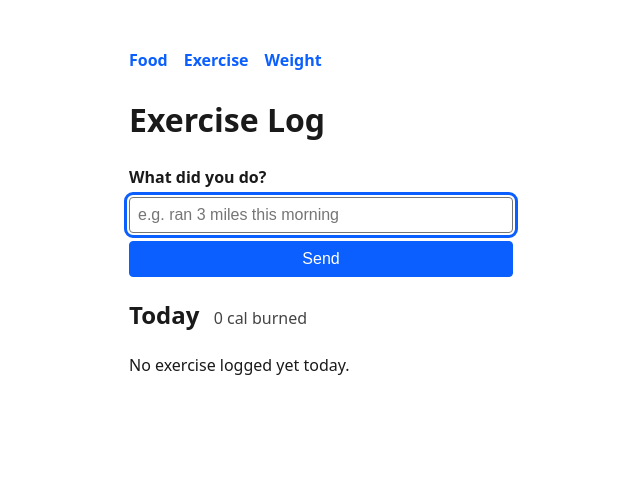
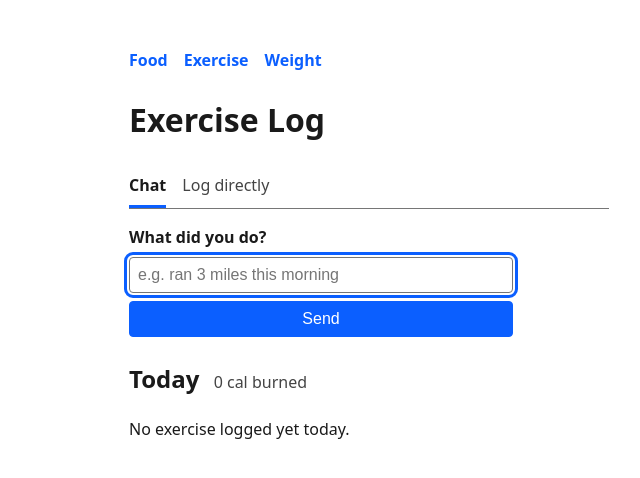
Before and after one commit to benroot/food-tracker, a Flask app: page /exercise in a window 1280 px wide. Shown: the top 478 px of the page, without its empty margins (271-911 px from the left). Run offline with Flask 3, Linux system fonts and the light colour scheme; data that the repository does not hold is empty.

Commit message:
can enter exercise directly without AI, using tabbed page.

```diff
--- a/app.py
+++ b/app.py
@@ -158,6 +158,39 @@ def exercise_log():
     session.pop("pending_exercise_conversation", None)
     session.pop("pending_exercise_question", None)
     flash(f"Logged: {_describe_logged_exercise(tool_input)}", "success")
+    return redirect(url_for("exercise_page"))
+
+
+@app.route("/exercise/log-direct", methods=["POST"])
+def exercise_log_direct():
+    activity = request.form.get("activity", "").strip()
+    calories_raw = request.form.get("calories", "").strip()
+
+    if not activity:
+        flash("Enter an activity.", "error")
+        return redirect(url_for("exercise_page"))
+
+    try:
+        calories = int(calories_raw)
+        if calories <= 0:
+            raise ValueError
+    except ValueError:
+        flash("Calories must be a whole number greater than 0.", "error")
+        return redirect(url_for("exercise_page"))
+
+    db = dbmod.get_db()
+    now = datetime.now()
+    db.execute(
+        """
+        INSERT INTO exercise_log
+            (entry_date, entry_time, activity, calories_burned, is_estimate)
+        VALUES (?, ?, ?, ?, 0)
+        """,
+        (now.date().isoformat(), now.strftime("%H:%M"), activity, calories),
+    )
+    db.commit()
+
+    flash(f"Logged: {activity} ({calories} cal)", "success")
     return redirect(url_for("exercise_page"))
 
 
--- a/templates/exercise.html
+++ b/templates/exercise.html
@@ -7,6 +7,16 @@
     <p class="pending-question" role="status">{{ pending_question }}</p>
   {% endif %}
 
+  <div class="tabs">
+    <input type="radio" name="tab" id="tab-chat" class="tab-input" checked>
+    <input type="radio" name="tab" id="tab-direct" class="tab-input">
+
+    <div class="tab-list">
+      <label for="tab-chat">Chat</label>
+      <label for="tab-direct">Log directly</label>
+    </div>
+
+    <section class="tab-panel" id="panel-chat" aria-label="Chat">
       <form method="post" action="{{ url_for('exercise_log') }}">
         <label for="message">
           {% if pending_question %}Your answer{% else %}What did you do?{% endif %}
@@ -21,6 +31,21 @@
         >
         <button type="submit">Send</button>
       </form>
+    </section>
+
+    <section class="tab-panel" id="panel-direct" aria-label="Log directly">
+      <h2>Log directly</h2>
+      <form method="post" action="{{ url_for('exercise_log_direct') }}">
+        <label for="activity">Activity</label>
+        <input type="text" id="activity" name="activity" required>
+
+        <label for="calories">Calories</label>
+        <input type="number" id="calories" name="calories" min="1" step="1" required>
+
+        <button type="submit">Log directly</button>
+      </form>
+    </section>
+  </div>
 
   <section aria-label="Today's activities">
     <h2>Today <span class="total">{{ total_calories_burned }} cal burned</span></h2>
```
Also changed, not shown: tests/test_app.py (+55 -0 lines). Lines whose indentation alone changed are shown as unchanged.
